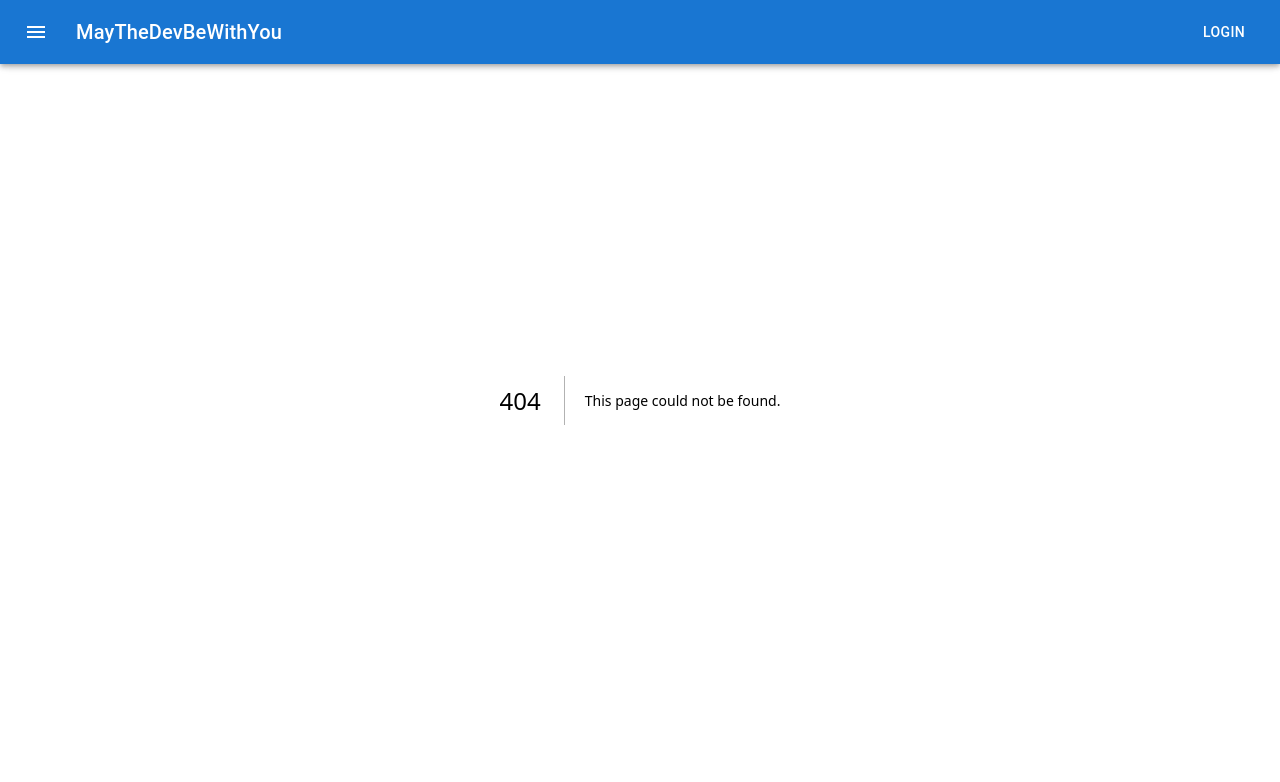
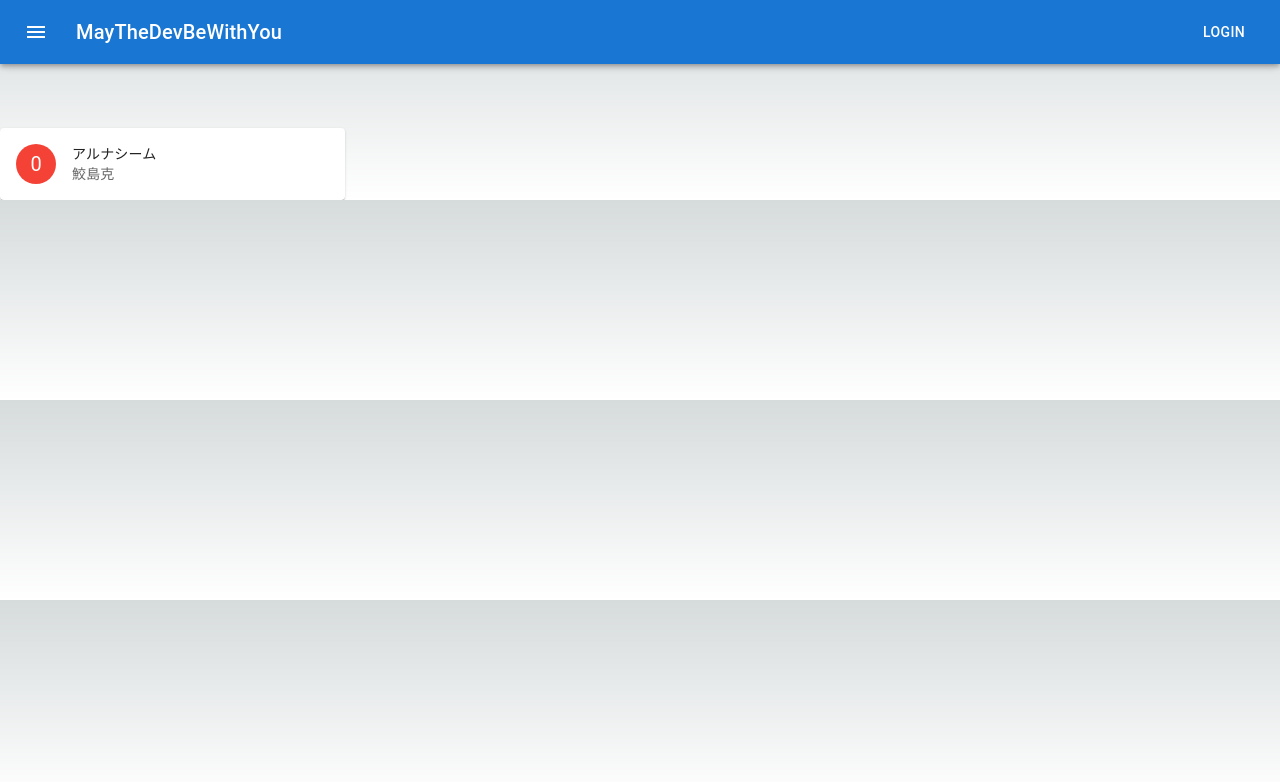
Before and after one commit to Kota049/DevWithRacing, a Next.js app in the folder front/: page /components in a window 1280 px wide. Before the commit this address had no page. Shown: the top 782 px of the page. Built offline with nearby package versions, Linux system fonts and the light colour scheme.

Commit message:
make horse card component

```diff
--- a/front/package.json
+++ b/front/package.json
@@ -9,6 +9,9 @@
     "lint": "next lint"
   },
   "dependencies": {
+    "@dnd-kit/core": "^6.1.0",
+    "@dnd-kit/sortable": "^8.0.0",
+    "@dnd-kit/utilities": "^3.2.2",
     "@emotion/react": "^11.11.4",
     "@emotion/styled": "^11.11.5",
     "@mui/icons-material": "^5.15.21",
--- /dev/null
+++ b/front/src/app/components/atomic/HorseCard.tsx
@@ -0,0 +1,26 @@
+import { Card, CardHeader, Avatar, IconButton } from "@mui/material";
+import { red } from "@mui/material/colors";
+
+interface HorseCardArg {
+  order: number;
+  name: string;
+  jockey: string;
+}
+
+const HorseCard = ({ order, name, jockey }: HorseCardArg) => {
+  return (
+    <Card sx={{ maxWidth: 345 }}>
+      <CardHeader
+        avatar={
+          <Avatar sx={{ bgcolor: red[500] }} aria-label="avatar">
+            {order}
+          </Avatar>
+        }
+        title={name}
+        subheader={jockey}
+      />
+    </Card>
+  );
+};
+
+export default HorseCard;
--- /dev/null
+++ b/front/src/app/components/page.tsx
@@ -0,0 +1,8 @@
+import { NextPage } from "next";
+import Header from "./molecules/header";
+import HorseCard from "./atomic/HorseCard";
+
+const DebugPage: NextPage = () => {
+  return <HorseCard order={0} name={"アルナシーム"} jockey={"鮫島克"} />;
+};
+export default DebugPage;
--- a/front/src/app/globals.css
+++ b/front/src/app/globals.css
@@ -83,6 +83,7 @@ html,
 body {
   max-width: 100vw;
   overflow-x: hidden;
+  padding-top: 64px;
 }
 
 body {
```
Also changed, not shown: front/src/app/components/molecules/formation.tsx (added, +23 -0 lines), 1 other file (tests, documents, lock files or other folders).
